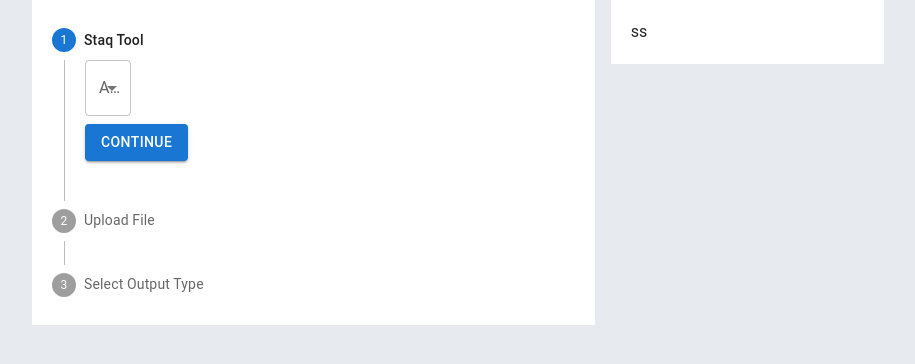
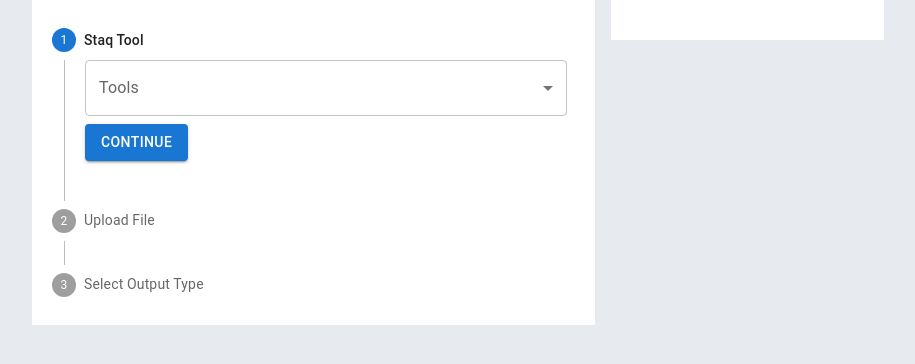
Before and after one commit to softwareQinc/staq_gui, a React (Create React App) app: page / in a window 1280 px wide. Shown: the top 364 px of the page, without its empty margins (182-1097 px from the left). Built offline with nearby package versions, Linux system fonts and the light colour scheme.

Commit message:
integrated API, components and constant

```diff
--- a/src/components/ToolBox.js
+++ b/src/components/ToolBox.js
@@ -2,31 +2,38 @@
 import { Box, Chip, FormControl, InputLabel, MenuItem, Select, Snackbar, Stack } from "@mui/material";
 import { TOOLS_CONFIG } from '../constants/constants';
 
-function ToolBox(props) {
+function ToolBox({ onChangingList, ...props }) {
     const tool_config = TOOLS_CONFIG;
+    const [currentVal, setCurrentVal] = useState('')
     const [selectedTools, setSelectedTools] = useState([]);
     const handleChange = (e) => {
+        setCurrentVal(e.target.value);
         setSelectedTools([...selectedTools, tool_config[e.target.value]]);
+        onChangingList([...selectedTools, tool_config[e.target.value]]);
     }
     return (
         <Box>
-            <FormControl>
-                <InputLabel id="demo-simple-select-label">Age</InputLabel>
+            <Box sx={{ minWidth: 120 }}>
+                <FormControl fullWidth>
+                    <InputLabel id="demo-simple-select-label">Tools</InputLabel>
                     <Select
                         labelId="demo-simple-select-label"
                         id="demo-simple-select"
                         label="Age"
                         onChange={handleChange}
+                        placeholder="Select"
+                        value={currentVal}
                     >
                         {
-                        Object.keys(tool_config).map((item) => {
+                            Object.keys(tool_config).map((item, idx) => {
                                 return (
-                                <MenuItem value={item}>{tool_config[item].label}</MenuItem>
+                                    <MenuItem key={idx} value={item}>{tool_config[item].label}</MenuItem>
                                 );
                             })
                         }
                     </Select>
                 </FormControl>
+            </Box>
             <Stack direction="row" spacing={1} style={{ flexWrap: 'wrap' }}>
                 {
                     selectedTools.map((item, idx) => {
--- a/src/pages/StaqTool.js
+++ b/src/pages/StaqTool.js
@@ -33,6 +33,35 @@
     const [result, setResult] = useState(null);
     const [showSnackbar, setShowSnackbar] = useState(false)
     const [snackbarData, setSnackbarData] = useState({})
+    const [activeStep, setActiveStep] = React.useState(0);
+    const [tools, setTools] = useState([]);
+
+    const displaySnackbar = (msg, severity) => {
+        setSnackbarData({ msg: msg, severity: severity })
+        setShowSnackbar(true)
+        setTimeout(() => {
+            setShowSnackbar(false);
+            setSnackbarData(null);
+        }, 2000);
+    }
+
+    const handleNext = () => {
+        setActiveStep((prevActiveStep) => prevActiveStep + 1);
+    };
+
+    const handleBack = () => {
+        setActiveStep((prevActiveStep) => prevActiveStep - 1);
+    };
+
+    const handleReset = () => {
+        setActiveStep(0);
+    };
+
+    const handleChangeTools = (list) => {
+        console.log(list)
+        setTools(list);
+    }
+
     const onFileUploaded = (e) => {
         console.log(e);
         let file = e;
@@ -41,11 +70,12 @@
         displaySnackbar("file uploaded", 'success')
     };
 
+
     const uploadData = (event) => {
         console.log(event);
         let formData = new FormData();
         formData.append("file", data);
-
+        formData.append("config", JSON.stringify({ operations: tools }))
         httpService.post('/', formData)
             .then(async (res) => {
                 console.log(res);
@@ -57,26 +87,6 @@
             .finally();
     };
 
-    const displaySnackbar = (msg, severity) => {
-        setSnackbarData({ msg: msg, severity: severity })
-        setShowSnackbar(true)
-        setTimeout(() => {
-            setShowSnackbar(false);
-            setSnackbarData(null);
-        }, 2000);
-    }
-    const [activeStep, setActiveStep] = React.useState(0);
-    const handleNext = () => {
-        setActiveStep((prevActiveStep) => prevActiveStep + 1);
-    };
-
-    const handleBack = () => {
-        setActiveStep((prevActiveStep) => prevActiveStep - 1);
-    };
-
-    const handleReset = () => {
-        setActiveStep(0);
-    };
     return (
         <>
             <Grid container spacing={2}>
@@ -97,7 +107,7 @@
                                 </StepLabel>
                                 <StepContent>
                                     {/*<Typography>{step.description}</Typography>*/}
-                                    <ToolBox />
+                                    <ToolBox onChangingList={handleChangeTools} />
                                     <Box sx={{ mb: 2 }}>
                                         <div>
                                             <Button
@@ -128,7 +138,6 @@
                                 </StepLabel>
                                 <StepContent>
                                     {/*<Typography>{step.description}</Typography>*/}
-                                    {/*<ToolBox />*/}
                                     <FileUpload onFileUploaded={onFileUploaded} />
                                     <Box sx={{ mb: 2 }}>
                                         <div>
@@ -159,12 +168,11 @@
                                 </StepLabel>
                                 <StepContent>
                                     {/*<Typography>{step.description}</Typography>*/}
-                                    {/*<ToolBox />*/}
                                     <Box sx={{ mb: 2 }}>
                                         <div>
                                             <Button
                                                 variant="contained"
-                                                onClick={handleNext}
+                                                onClick={uploadData}
                                                 sx={{ mt: 1, mr: 1 }}
                                             >
                                                 Calculate
@@ -184,7 +192,7 @@
                 </Grid>
                 <Grid item xs={4}>
                     <Box className="card-container">
-                        <div>ss</div>
+                        <div>{result}</div>
                     </Box>
                 </Grid>
                 {/*<Formik
@@ -199,7 +207,6 @@
                 >{({ handleSubmit, ...props }) => {
                     return (
                         <>
-                            <ToolBox />
                             <Grid item xs={4}>
                                 <Grid container spacing={2}>
                                     <Grid item xs={12} sm={12}>
```
Lines whose indentation alone changed are shown as unchanged.
